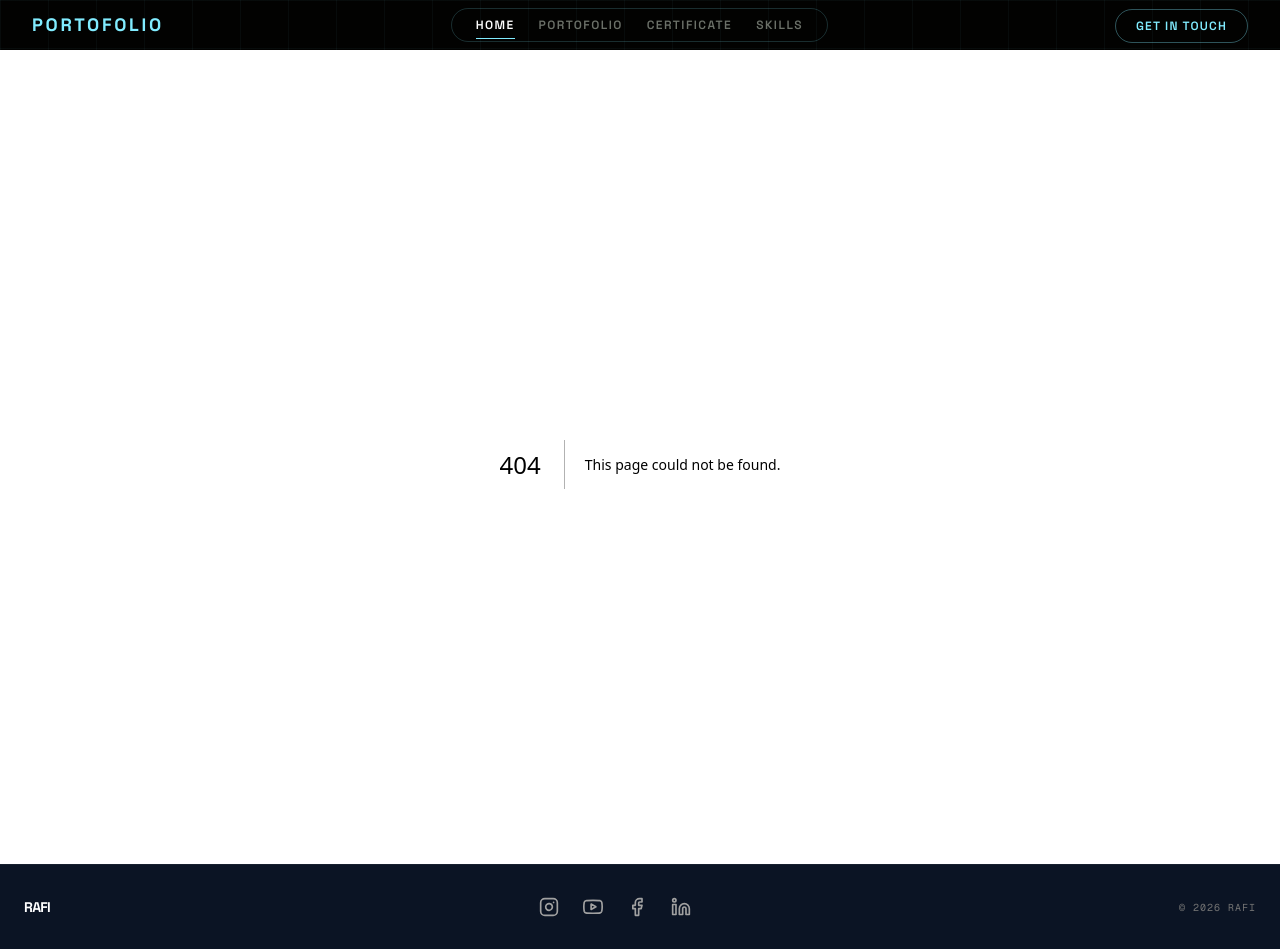
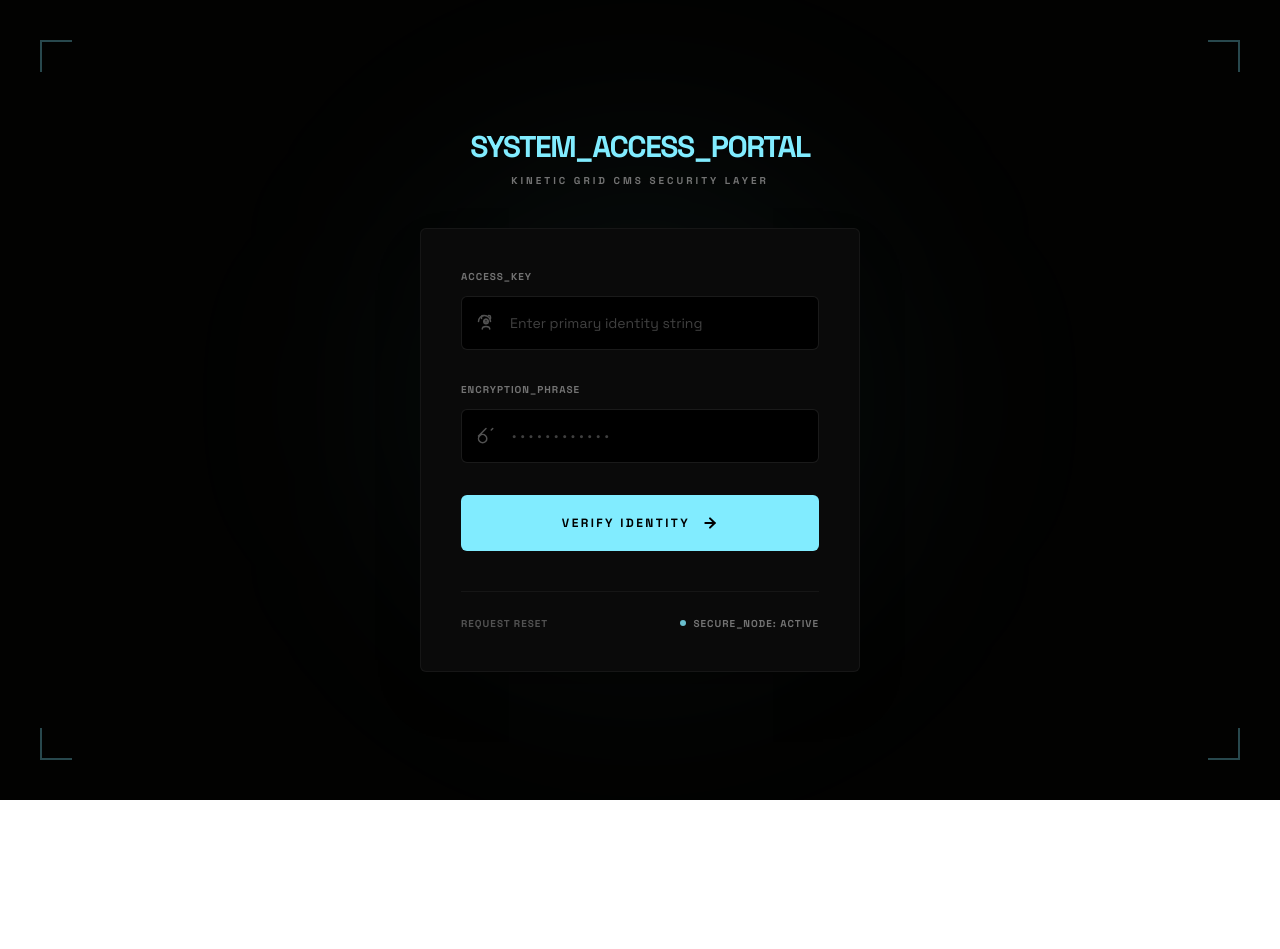
Before and after one commit to Toolop/next-js-portofolio-frontend, a Next.js app: page /login in a window 1280 px wide. Before the commit this address had no page. After the commit the page ends 800 px from the top, so only its background shows below. Built offline with nearby package versions, Linux system fonts and the light colour scheme.

Commit message:
feat: implement login page and restructure layouts

```diff
--- /dev/null
+++ b/src/app/(main)/layout.tsx
@@ -0,0 +1,16 @@
+import { Navbar } from "@/components/shared/Navbar";
+import { Footer } from "@/components/shared/Footer";
+
+export default function MainLayout({
+  children,
+}: Readonly<{
+  children: React.ReactNode;
+}>) {
+  return (
+    <>
+      <Navbar />
+      <main className="flex-grow pt-16">{children}</main>
+      <Footer />
+    </>
+  );
+}
--- a/src/app/layout.tsx
+++ b/src/app/layout.tsx
@@ -2,8 +2,6 @@ import type { Metadata } from "next";
 import { Space_Grotesk, Geist_Mono } from "next/font/google";
 import "./globals.css";
 import { ThemeProvider } from "@/components/theme-provider";
-import { Navbar } from "@/components/shared/Navbar";
-import { Footer } from "@/components/shared/Footer";
 
 const spaceGrotesk = Space_Grotesk({
   variable: "--font-space-grotesk",
@@ -38,9 +36,7 @@ export default function RootLayout({
           enableSystem
           disableTransitionOnChange
         >
-          <Navbar />
-          <main className="flex-grow pt-16">{children}</main>
-          <Footer />
+          {children}
         </ThemeProvider>
       </body>
     </html>
--- /dev/null
+++ b/src/app/login/page.tsx
@@ -0,0 +1,175 @@
+"use client";
+
+import React, { useState } from "react";
+import { motion, AnimatePresence } from "framer-motion";
+import { login, LoginResponse } from "@/data/mockApi";
+import { useRouter } from "next/navigation";
+
+export default function LoginPage() {
+  const [accessKey, setAccessKey] = useState("");
+  const [encryptionPhrase, setEncryptionPhrase] = useState("");
+  const [isLoading, setIsLoading] = useState(false);
+  const [response, setResponse] = useState<LoginResponse | null>(null);
+  const router = useRouter();
+
+  const handleLogin = async (e: React.FormEvent) => {
+    e.preventDefault();
+    setIsLoading(true);
+    setResponse(null);
+
+    const res = await login(accessKey, encryptionPhrase);
+    setResponse(res);
+    setIsLoading(false);
+
+    if (res.success) {
+      setTimeout(() => {
+        router.push("/");
+      }, 2000);
+    }
+  };
+
+  return (
+    <div className="min-h-screen bg-[#020201] flex items-center justify-center p-6 relative overflow-hidden font-sans">
+      {/* Corner Markers */}
+      <div className="absolute top-10 left-10 w-8 h-8 border-t-2 border-l-2 border-[#81ECFF]/30 pointer-events-none" />
+      <div className="absolute top-10 right-10 w-8 h-8 border-t-2 border-r-2 border-[#81ECFF]/30 pointer-events-none" />
+      <div className="absolute bottom-10 left-10 w-8 h-8 border-b-2 border-l-2 border-[#81ECFF]/30 pointer-events-none" />
+      <div className="absolute bottom-10 right-10 w-8 h-8 border-b-2 border-r-2 border-[#81ECFF]/30 pointer-events-none" />
+
+      {/* Background Glow */}
+      <div className="absolute top-1/2 left-1/2 -translate-x-1/2 -translate-y-1/2 w-[500px] h-[500px] bg-[#81ECFF]/5 blur-[120px] rounded-full pointer-events-none" />
+
+      <motion.div
+        initial={{ opacity: 0, y: 30 }}
+        animate={{ opacity: 1, y: 0 }}
+        transition={{ duration: 0.8, ease: "easeOut" }}
+        className="w-full max-w-[440px] relative z-10"
+      >
+        {/* Header */}
+        <div className="text-center mb-10">
+          <motion.h1
+            initial={{ opacity: 0 }}
+            animate={{ opacity: 1 }}
+            transition={{ delay: 0.2 }}
+            className="text-[#81ECFF] text-2xl md:text-3xl font-black tracking-tighter mb-2"
+          >
+            SYSTEM_ACCESS_PORTAL
+          </motion.h1>
+          <motion.p
+            initial={{ opacity: 0 }}
+            animate={{ opacity: 1 }}
+            transition={{ delay: 0.3 }}
+            className="text-neutral-500 text-[10px] tracking-[0.3em] font-bold uppercase"
+          >
+            KINETIC GRID CMS SECURITY LAYER
+          </motion.p>
+        </div>
+
+        {/* Form Card */}
+        <motion.div
+          initial={{ opacity: 0, scale: 0.98 }}
+          animate={{ opacity: 1, scale: 1 }}
+          transition={{ delay: 0.4 }}
+          className="bg-[#0a0a0a] border border-white/5 p-8 md:p-10 rounded-sm shadow-2xl relative group"
+        >
+          {/* Subtle light effect on hover */}
+          <div className="absolute inset-0 bg-gradient-to-br from-[#81ECFF]/5 to-transparent opacity-0 group-hover:opacity-100 transition-opacity duration-700 pointer-events-none" />
+
+          <form onSubmit={handleLogin} className="relative z-10 space-y-8">
+            {/* Access Key Input */}
+            <div className="space-y-3">
+              <label className="text-neutral-500 text-[10px] font-bold tracking-widest uppercase block">
+                ACCESS_KEY
+              </label>
+              <div className="relative group/input">
+                <div className="absolute left-4 top-1/2 -translate-y-1/2 text-neutral-600 group-focus-within/input:text-[#81ECFF] transition-colors">
+                  <svg xmlns="http://www.w3.org/2000/svg" width="18" height="18" viewBox="0 0 24 24" fill="none" stroke="currentColor" strokeWidth="2" strokeLinecap="round" strokeLinejoin="round">
+                    <path d="M12 11c1.1 0 2-.9 2-2s-.9-2-2-2-2 .9-2 2 .9 2 2 2z"/><path d="M18 10a8 8 0 1 0-16 0"/><circle cx="12" cy="10" r="3"/><path d="M7 20c0-1.5 1-3.5 5-3.5s5 2 5 3.5"/><path d="M15.5 2h.5a2 2 0 0 1 2 2v2"/><path d="M8.5 2H8a2 2 0 0 0-2 2v2"/>
+                  </svg>
+                </div>
+                <input
+                  type="text"
+                  placeholder="Enter primary identity string"
+                  value={accessKey}
+                  onChange={(e) => setAccessKey(e.target.value)}
+                  className="w-full bg-black border border-white/10 rounded-sm py-4 pl-12 pr-4 text-sm text-neutral-200 placeholder:text-neutral-700 focus:outline-none focus:border-[#81ECFF]/50 focus:ring-1 focus:ring-[#81ECFF]/20 transition-all"
+                  required
+                />
+              </div>
+            </div>
+
+            {/* Encryption Phrase Input */}
+            <div className="space-y-3">
+              <label className="text-neutral-500 text-[10px] font-bold tracking-widest uppercase block">
+                ENCRYPTION_PHRASE
+              </label>
+              <div className="relative group/input">
+                <div className="absolute left-4 top-1/2 -translate-y-1/2 text-neutral-600 group-focus-within/input:text-[#81ECFF] transition-colors">
+                  <svg xmlns="http://www.w3.org/2000/svg" width="18" height="18" viewBox="0 0 24 24" fill="none" stroke="currentColor" strokeWidth="2" strokeLinecap="round" strokeLinejoin="round">
+                    <path d="M21 2l-2 2m-7.61 7.61a5.5 5.5 0 1 1-7.778 7.778 5.5 5.5 0 0 1 7.778-7.778zM12 2L2 12"/>
+                  </svg>
+                </div>
+                <input
+                  type="password"
+                  placeholder="••••••••••••"
+                  value={encryptionPhrase}
+                  onChange={(e) => setEncryptionPhrase(e.target.value)}
+                  className="w-full bg-black border border-white/10 rounded-sm py-4 pl-12 pr-4 text-sm text-neutral-200 placeholder:text-neutral-700 focus:outline-none focus:border-[#81ECFF]/50 focus:ring-1 focus:ring-[#81ECFF]/20 transition-all font-mono"
+                  required
+                />
+              </div>
+            </div>
+
+            {/* Submit Button */}
+            <motion.button
+              whileHover={{ scale: 1.01 }}
+              whileTap={{ scale: 0.99 }}
+              disabled={isLoading}
+              className="w-full bg-[#81ECFF] hover:bg-white text-black font-black text-xs tracking-[0.2em] py-5 rounded-sm flex items-center justify-center gap-3 transition-colors uppercase disabled:opacity-50 disabled:cursor-not-allowed group/btn"
+            >
+              {isLoading ? "PROCESING..." : "VERIFY IDENTITY"}
+              <svg xmlns="http://www.w3.org/2000/svg" width="16" height="16" viewBox="0 0 24 24" fill="none" stroke="currentColor" strokeWidth="3" strokeLinecap="round" strokeLinejoin="round" className="group-hover/btn:translate-x-1 transition-transform">
+                <line x1="5" y1="12" x2="19" y2="12"></line><polyline points="12 5 19 12 12 19"></polyline>
+              </svg>
+            </motion.button>
+          </form>
+
+          {/* Response Messages */}
+          <AnimatePresence>
+            {response && (
+              <motion.div
+                initial={{ opacity: 0, y: 10 }}
+                animate={{ opacity: 1, y: 0 }}
+                exit={{ opacity: 0 }}
+                className={`mt-6 p-4 rounded-sm text-[10px] font-bold tracking-widest text-center border ${
+                  response.success
+                    ? "bg-[#81ECFF]/10 border-[#81ECFF]/30 text-[#81ECFF]"
+                    : "bg-red-500/10 border-red-500/30 text-red-500"
+                }`}
+              >
+                {response.message}
+              </motion.div>
+            )}
+          </AnimatePresence>
+
+          {/* Form Footer */}
+          <div className="mt-10 pt-6 border-t border-white/5 flex items-center justify-between">
+            <button className="text-[10px] text-neutral-600 font-bold hover:text-neutral-400 transition-colors tracking-widest uppercase">
+              REQUEST RESET
+            </button>
+            <div className="flex items-center gap-2">
+              <motion.div
+                animate={{ opacity: [1, 0.4, 1] }}
+                transition={{ duration: 2, repeat: Infinity }}
+                className="w-1.5 h-1.5 rounded-full bg-[#81ECFF]"
+              />
+              <span className="text-[10px] text-neutral-500 font-bold tracking-widest uppercase">
+                SECURE_NODE: ACTIVE
+              </span>
+            </div>
+          </div>
+        </motion.div>
+      </motion.div>
+    </div>
+  );
+}
--- a/src/data/mockApi.ts
+++ b/src/data/mockApi.ts
@@ -189,3 +189,27 @@ export async function fetchSkills(): Promise<SkillCategory[]> {
     },
   ];
 }
+
+export interface LoginResponse {
+  success: boolean;
+  message: string;
+  token?: string;
+}
+
+export async function login(accessKey: string, encryptionPhrase: string): Promise<LoginResponse> {
+  // Simulate network delay
+  await new Promise((r) => setTimeout(r, 1500));
+
+  if (accessKey === "admin" && encryptionPhrase === "password123") {
+    return {
+      success: true,
+      message: "IDENTITY VERIFIED. ACCESS GRANTED.",
+      token: "eyJhbGciOiJIUzI1NiIsInR5cCI6IkpXVCJ9...",
+    };
+  }
+
+  return {
+    success: false,
+    message: "ACCESS DENIED. INVALID CREDENTIALS.",
+  };
+}
```
Also changed, not shown: src/app/(main)/page.tsx (renamed from src/app/page.tsx), 1 other file (tests, documents, lock files or other folders).
